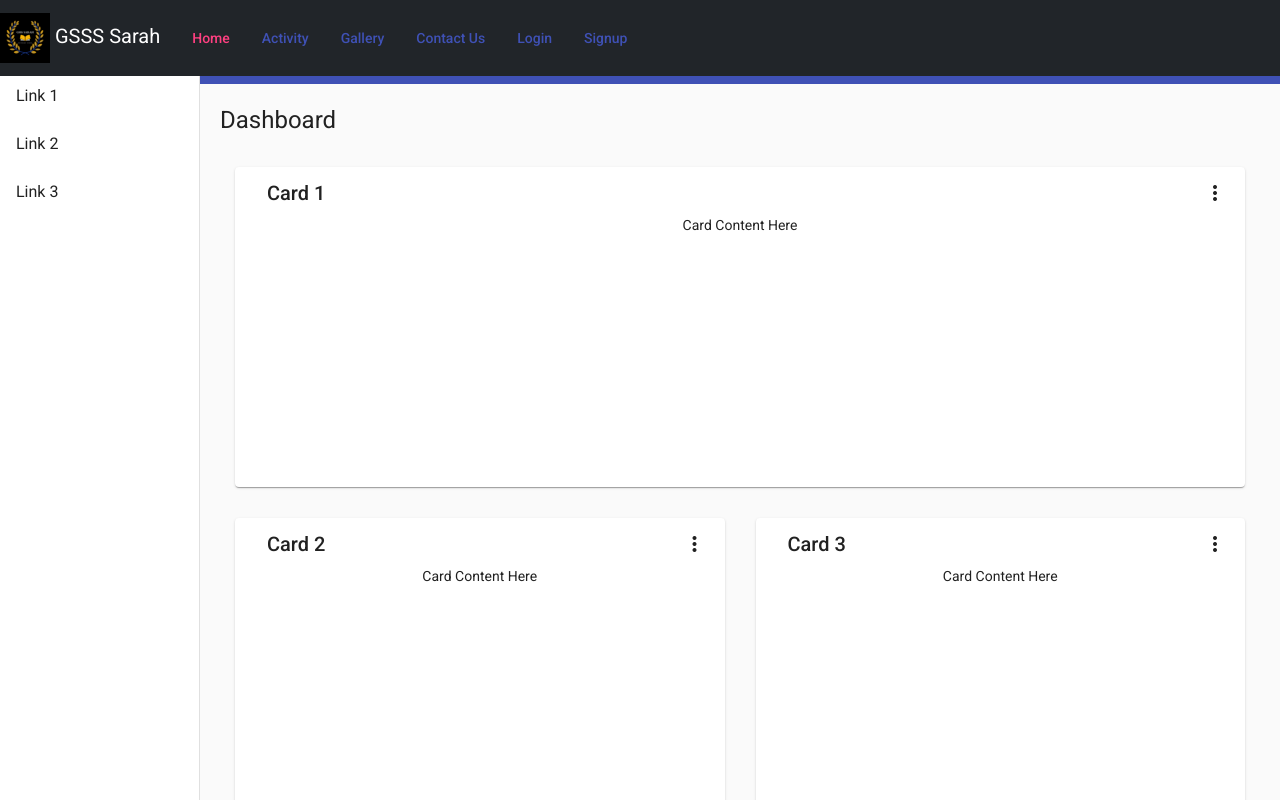
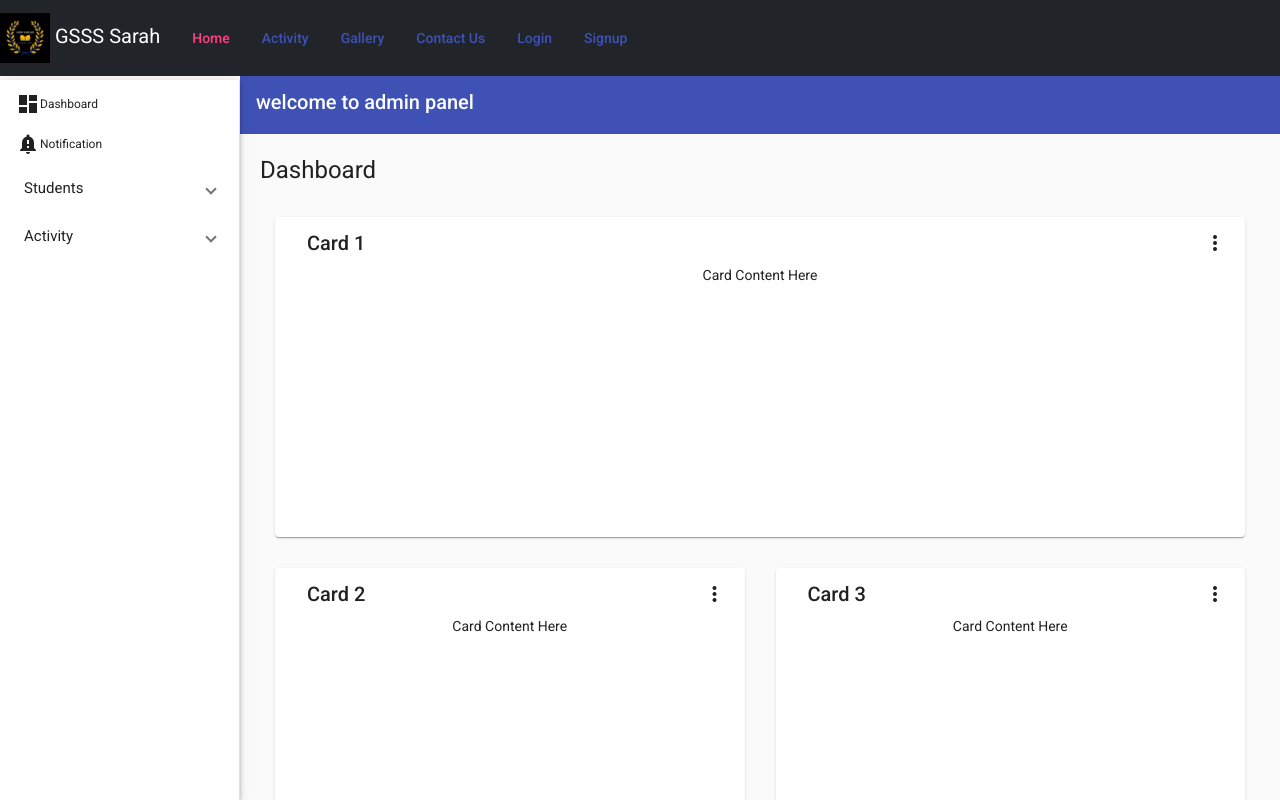
Before and after one commit to glsunnykumar/mean-application-school, an Angular app: page /admin/dashboard in a window 1280 px wide. Shown: the top 800 px of the page. Built offline with nearby package versions, Linux system fonts and the light colour scheme.

Commit message:
Add Student Nav

```diff
--- a/src/app/admin/navigation-demo/navigation-demo.component.html
+++ b/src/app/admin/navigation-demo/navigation-demo.component.html
@@ -1,17 +1,48 @@
 <mat-sidenav-container class="sidenav-container">
-  <mat-sidenav #drawer class="sidenav" fixedInViewport
+  <!-- <mat-sidenav #drawer class="sidenav" fixedInViewport
       [attr.role]="(isHandset$ | async) ? 'dialog' : 'navigation'"
       [mode]="(isHandset$ | async) ? 'over' : 'side'"
       [opened]="(isHandset$ | async) === false">
     <mat-toolbar>Menu</mat-toolbar>
     <mat-nav-list>
-      <a mat-list-item href="#">Link 1</a>
-      <a mat-list-item href="#">Link 2</a>
-      <a mat-list-item href="#">Link 3</a>
+      <a mat-list-item href="#">Home</a>
+      <a mat-list-item href="#">Students 2</a>
+      <a mat-list-item href="#">Gallery</a>
+      <a mat-list-item href="#">Contact</a>
     </mat-nav-list>
-  </mat-sidenav>
+  </mat-sidenav> -->
+
+  <mat-sidenav #sidenav mode="side" [class.mat-elevation-z4]="true"  #drawer class="sidenav" fixedInViewport
+  [attr.role]="(isHandset$ | async) ? 'dialog' : 'navigation'"
+  [mode]="(isHandset$ | async) ? 'over' : 'side'"
+  [opened]="(isHandset$ | async) === false" style="width: 240px;margin-top:80px;">
+    <mat-nav-list dense>
+        <mat-list-item routerLink="#"><mat-icon>dashboard</mat-icon>Dashboard</mat-list-item>
+        <mat-list-item routerLink="#"><mat-icon>notification_important</mat-icon>Notification</mat-list-item>
+        <mat-expansion-panel [class.mat-elevation-z0]="true" dense>
+            <mat-expansion-panel-header>
+                Students
+            </mat-expansion-panel-header>
+            <mat-nav-list dense>
+                <a mat-list-item routerLink="#"><mat-icon>add_box</mat-icon>Add Student</a>
+                <a mat-list-item routerLink="#"><mat-icon>notification_important</mat-icon>Edit Student</a>
+            </mat-nav-list>
+        </mat-expansion-panel>
+        <mat-expansion-panel [class.mat-elevation-z0]="true" dense>
+            <mat-expansion-panel-header>
+                Activity
+            </mat-expansion-panel-header>
+            <mat-nav-list dense>
+                <a mat-list-item routerLink="#"><mat-icon>add_box</mat-icon>Add Activity</a>
+                <a mat-list-item routerLink="#"><mat-icon>visibility</mat-icon>Edit Activity</a>
+            </mat-nav-list>
+        </mat-expansion-panel>
+    </mat-nav-list>
+</mat-sidenav>
+
+
   <mat-sidenav-content>
-    <mat-toolbar color="primary">
+    <mat-toolbar style="margin-top:50px;" color="primary">
       <button
         type="button"
         aria-label="Toggle sidenav"
@@ -20,7 +51,7 @@
         *ngIf="isHandset$ | async">
         <mat-icon aria-label="Side nav toggle icon">menu</mat-icon>
       </button>
-      <span>mean-course</span>
+      <span>welcome to admin panel</span>
     </mat-toolbar>
    <app-dashboardmain></app-dashboardmain>
   </mat-sidenav-content>
```
